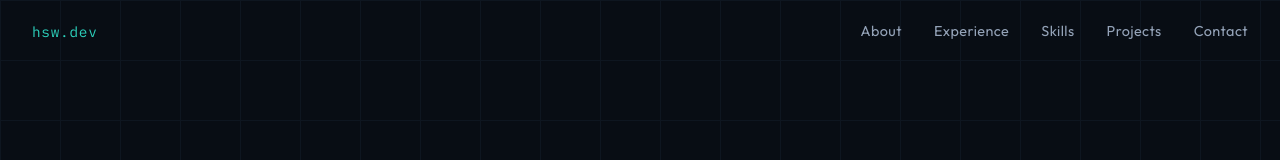
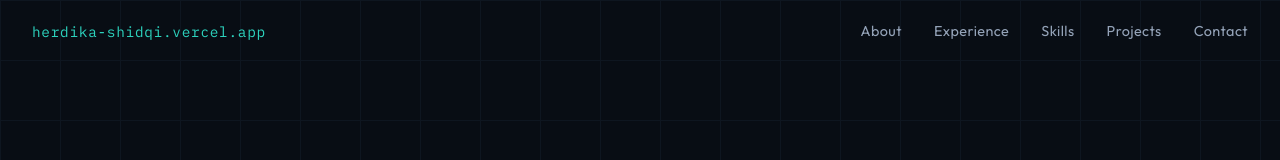
Before and after one commit to swherdika/portofolio, a React (Vite) app: page / in a window 1280 px wide. Shown: the top 160 px of the page. Built offline with nearby package versions, Linux system fonts and the light colour scheme.

Commit message:
fix: update navbar domain, page title and tab icon

```diff
--- a/index.html
+++ b/index.html
@@ -2,9 +2,9 @@
 <html lang="en">
   <head>
     <meta charset="UTF-8" />
-    <link rel="icon" type="image/svg+xml" href="/favicon.svg" />
+    <link rel="icon" type="image/png" href="/profile.jpg" />
     <meta name="viewport" content="width=device-width, initial-scale=1.0" />
-    <title>portofolio</title>
+    <title>Herdika Shidqi Wibowo - Software Engineer</title>
   </head>
   <body>
     <div id="root"></div>
--- a/src/components/Navbar.jsx
+++ b/src/components/Navbar.jsx
@@ -46,7 +46,7 @@ function Navbar() {
 
   return (
     <nav style={navStyle}>
-      <span style={logoStyle}>hsw.dev</span>
+      <span style={logoStyle}>herdika-shidqi.vercel.app</span>
       <div style={{ display: 'flex', gap: '2rem' }}>
         {navItems.map((item) => (
           <a
```
